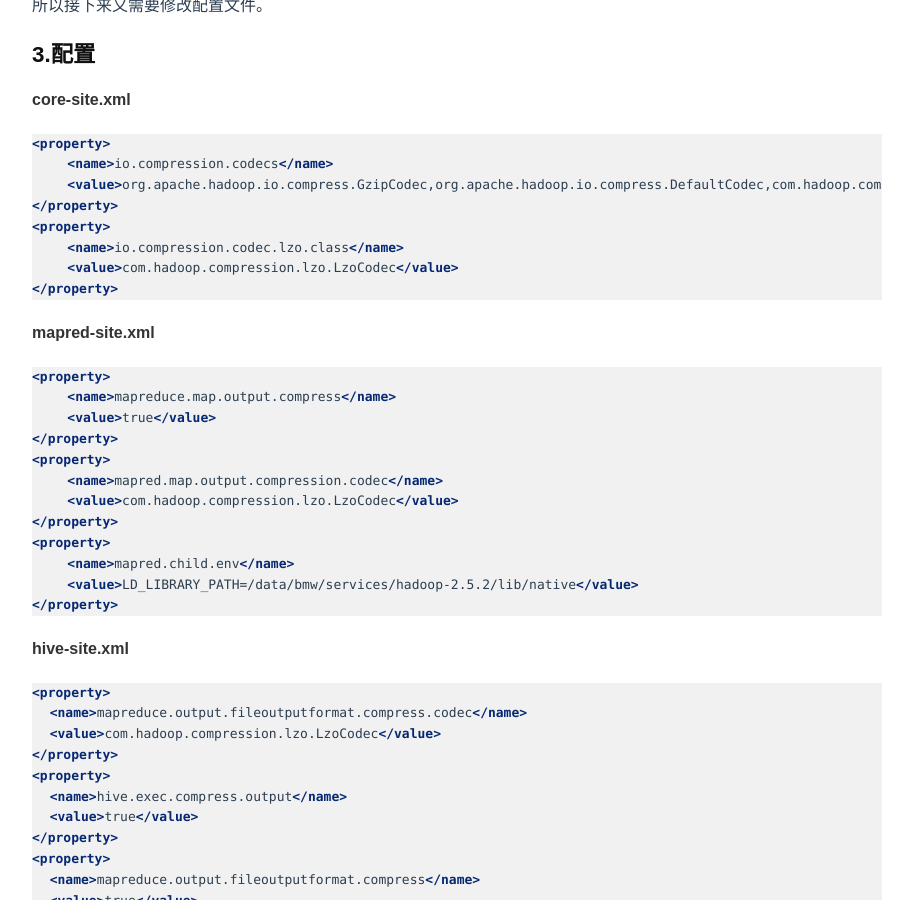
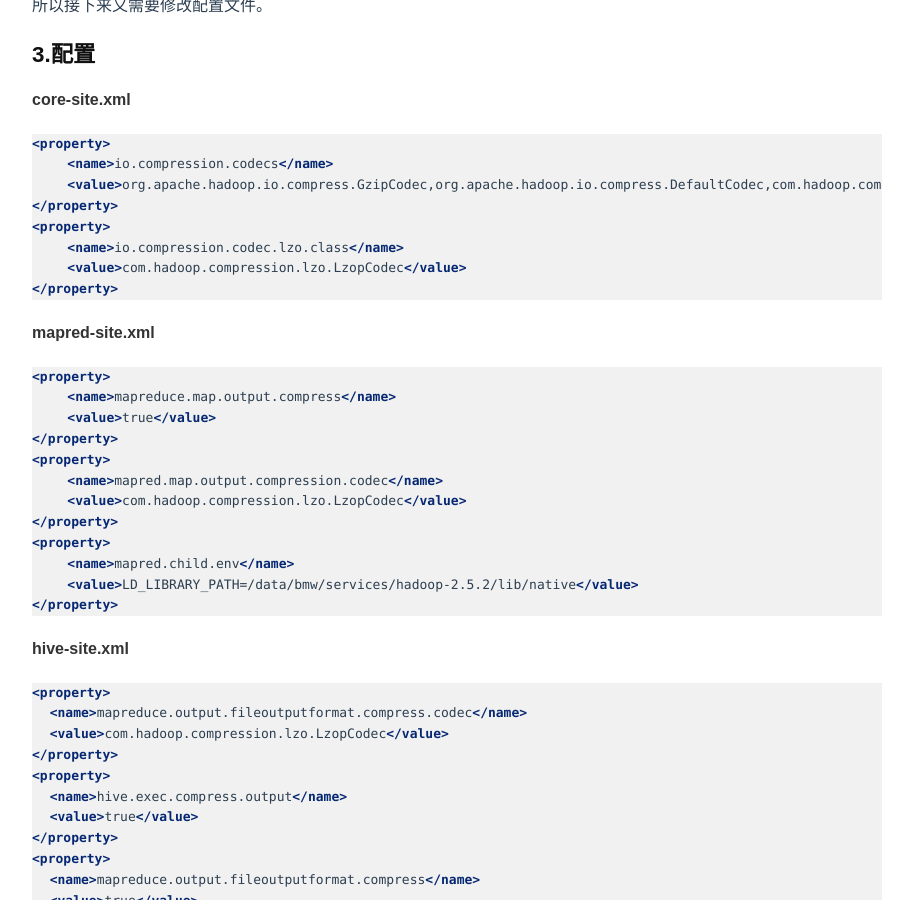
Before and after one commit to luyee/lamborryan.github.io, a Jekyll site: the page built from _posts/2016-02-23-hadoop-lzo-compress-index.md, in a window 1280 px wide and 900 px high, scrolled down 1222 px. Shown: the whole window, without its empty margins (183-1096 px from the left). Built offline with Jekyll 4.4.1, drawn with Linux system fonts in a browser that asks for light colours; Markdown is read by kramdown in place of the engine named in the settings; comment, search, counter and statistics services are not loaded.

Commit message:
no message

````diff
--- a/_posts/2016-02-23-hadoop-lzo-compress-index.md
+++ b/_posts/2016-02-23-hadoop-lzo-compress-index.md
@@ -52,7 +52,7 @@ com.hadoop.compression.lzo.LzoIndexer  \
 </property>
 <property>
     <name>io.compression.codec.lzo.class</name>
-    <value>com.hadoop.compression.lzo.LzoCodec</value>
+    <value>com.hadoop.compression.lzo.LzopCodec</value>
 </property>
 ```
 
@@ -65,7 +65,7 @@ com.hadoop.compression.lzo.LzoIndexer  \
 </property>
 <property>
     <name>mapred.map.output.compression.codec</name>
-    <value>com.hadoop.compression.lzo.LzoCodec</value>
+    <value>com.hadoop.compression.lzo.LzopCodec</value>
 </property>
 <property>
     <name>mapred.child.env</name>
@@ -78,7 +78,7 @@ com.hadoop.compression.lzo.LzoIndexer  \
 ``` xml
 <property>
   <name>mapreduce.output.fileoutputformat.compress.codec</name>
-  <value>com.hadoop.compression.lzo.LzoCodec</value>
+  <value>com.hadoop.compression.lzo.LzopCodec</value>
 </property>
 <property>
   <name>hive.exec.compress.output</name>
````
Also changed, not shown: 1 other file.
